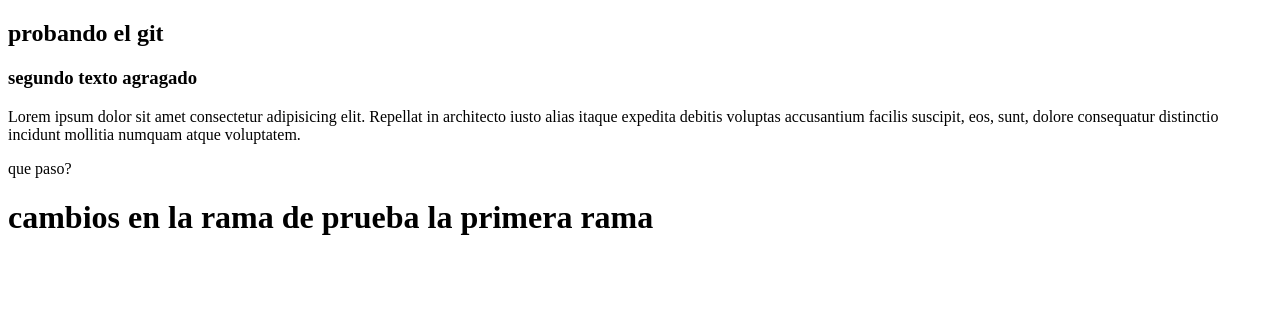
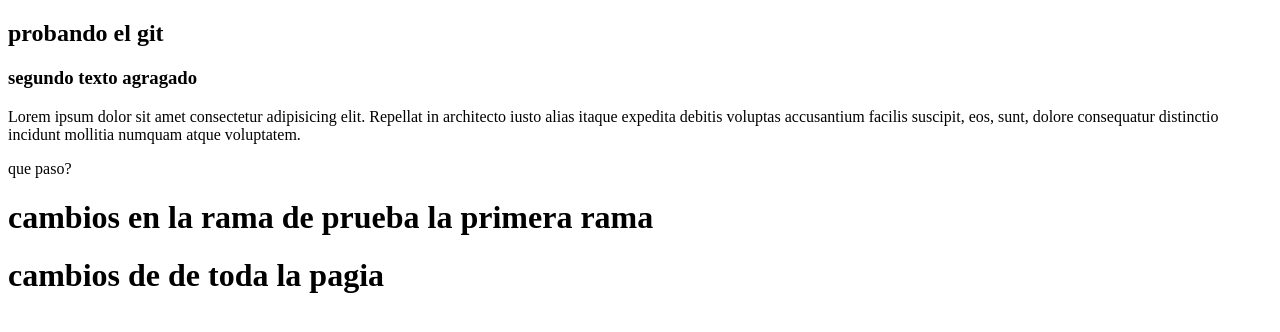
Before and after one commit to alexzturpo/probando-git, a plain HTML site: page index.html in a window 1280 px wide. Drawn offline with Linux system fonts and the light colour scheme.

Commit message:
todo bien

```diff
--- a/index.html
+++ b/index.html
@@ -11,5 +11,7 @@
         <p> Lorem ipsum dolor sit amet consectetur adipisicing elit. Repellat in architecto iusto alias itaque expedita debitis voluptas accusantium facilis suscipit, eos, sunt, dolore consequatur distinctio incidunt mollitia numquam atque voluptatem.</p>
     <p>que paso?</p>
     <h1> cambios en la rama de prueba la primera rama</h1>
+
+    <h1> cambios de de toda la pagia </h1>
 </body>
 </html>
```
